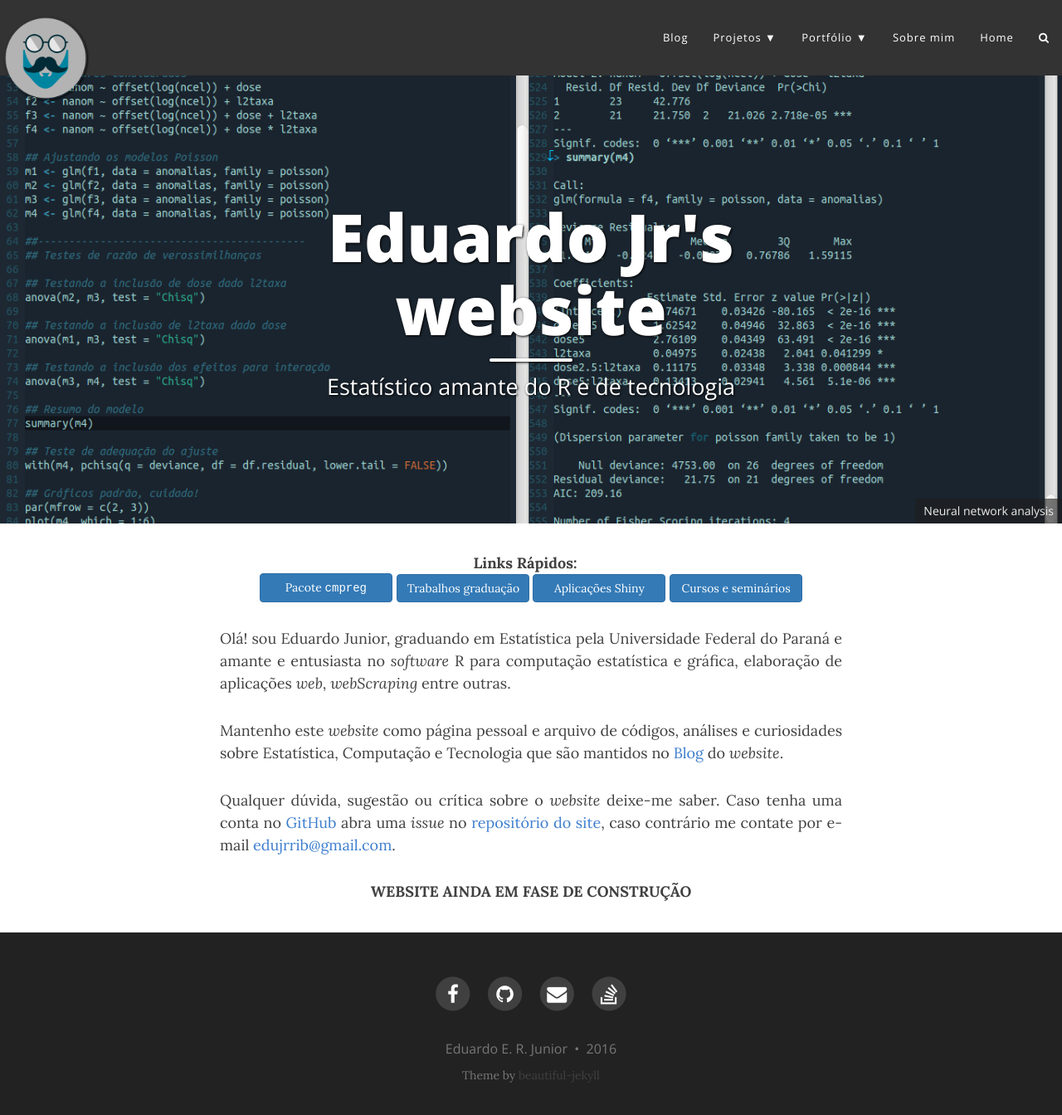
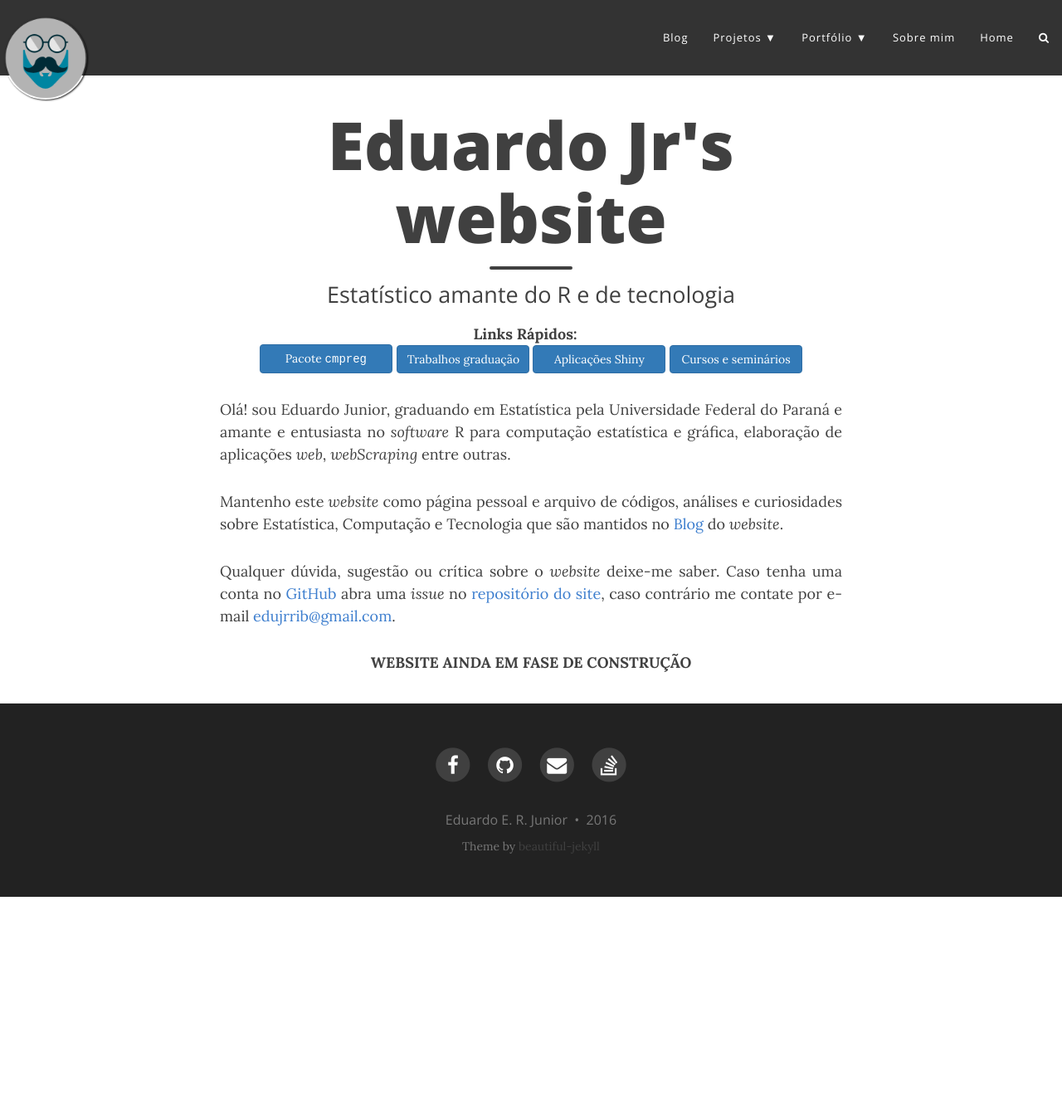
Before and after one commit to JrEduardo/JrEduardo.github.io, a Jekyll site: the page built from index.md, in a window 1280 px wide and 1357 px high. Shown: the top 1344 px of the window at 83% size. Built offline with Jekyll 4.4.1, drawn with Linux system fonts in a browser that asks for light colours; nearby versions of some CDN libraries.

Commit message:
Remove imagens de fundo

```diff
--- a/index.md
+++ b/index.md
@@ -5,11 +5,6 @@ subtitle: Estatístico amante do R e de tecnologia
 css: "/css/index.css"
 meta-title: "Eduardo Jr"
 meta-description: "Graduando em Estatística pela UFPR"
-bigimg:
-  - "/img/back-imgs/emacs.png" : "The better editor for all"
-  - "/img/back-imgs/grafs.png" : "The beauty histograms with ggplot2"
-  - "/img/back-imgs/neural.png" : "Neural network analysis"
-
 ---
 
 <style>
```
